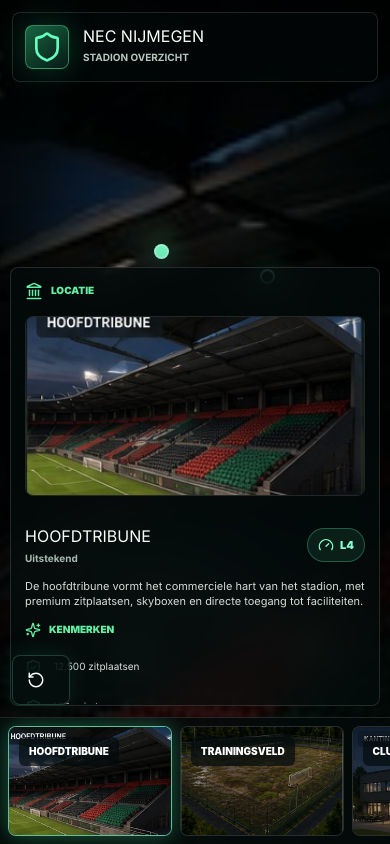
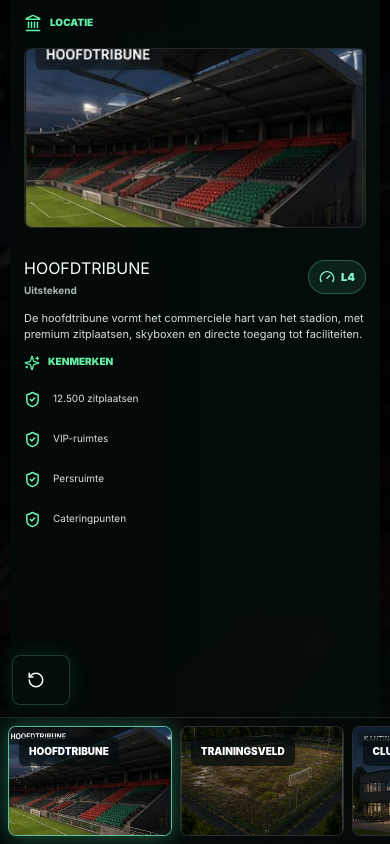
Before and after one commit to sjoerdpeters-cpc/visual-football-manager, a React (Vite) app: page / in a window 390 px wide. Both pictures are taken after a click on the button 161 px from the left and 251 px from the top of the page. Built offline with nearby package versions, Linux system fonts and the light colour scheme.

Commit message:
Make detail overlay fullscreen

```diff
--- a/src/styles.css
+++ b/src/styles.css
@@ -189,16 +189,20 @@ button {
 }
 
 .location-panel {
-  top: 50%;
-  right: 1.4vw;
-  translate: 0 -50%;
-  width: min(1180px, 82vw);
-  max-height: 76vh;
+  top: 0;
+  left: 0;
+  right: 0;
+  bottom: 17vh;
+  translate: 0;
+  width: auto;
+  max-height: none;
   overflow: auto;
-  padding: 22px;
-  border: 1px solid rgba(255, 255, 255, 0.13);
-  border-radius: 8px;
-  background: rgba(4, 12, 12, 0.72);
+  padding: 22px 24px;
+  border: 0;
+  border-radius: 0;
+  background:
+    linear-gradient(90deg, rgba(3, 9, 8, 0.92), rgba(4, 12, 12, 0.8)),
+    rgba(4, 12, 12, 0.78);
   box-shadow: 0 28px 80px rgba(0, 0, 0, 0.55);
   backdrop-filter: blur(20px);
 }
@@ -236,10 +240,11 @@ button {
 
 .panel-body {
   display: grid;
-  grid-template-columns: minmax(520px, 1.55fr) minmax(320px, 0.95fr);
-  gap: 22px;
+  grid-template-columns: minmax(620px, 1.75fr) minmax(360px, 0.85fr);
+  gap: 24px;
   margin-top: 16px;
   align-items: stretch;
+  min-height: calc(83vh - 76px);
 }
 
 .panel-content {
@@ -404,7 +409,7 @@ button {
 
 .overview-button {
   left: 1.4vw;
-  bottom: 9.8vh;
+  bottom: calc(17vh + 16px);
   padding: 0 18px;
   background: rgba(5, 15, 14, 0.76);
   backdrop-filter: blur(16px);
@@ -499,12 +504,13 @@ button {
   }
 
   .location-panel {
-    top: auto;
-    right: 10px;
+    top: 0;
+    left: 0;
+    right: 0;
     translate: 0;
-    bottom: calc(15vh + 12px);
-    width: calc(100vw - 20px);
-    max-height: 52vh;
+    bottom: 15vh;
+    width: auto;
+    max-height: none;
     padding: 14px;
     overflow: auto;
   }
@@ -518,6 +524,7 @@ button {
   .panel-body {
     grid-template-columns: 1fr;
     gap: 14px;
+    min-height: 0;
   }
 
   .panel-title-row h2 {
```
